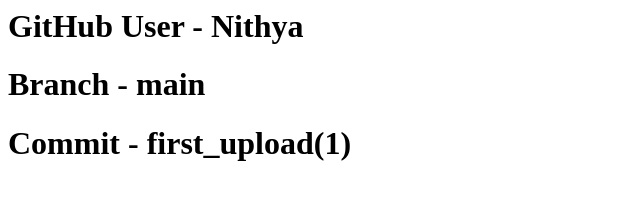
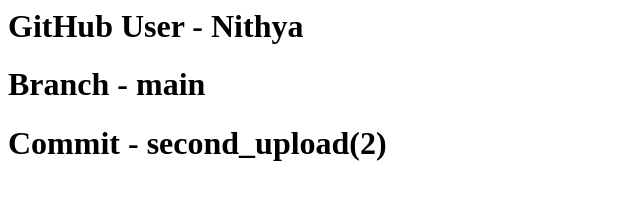
Before and after one commit to nithyanaga-commits/first_design, a plain HTML site: page index.html in a window 1280 px wide. Shown: the whole page, without its empty margins (0-640 px from the left). Drawn offline with Linux system fonts and the light colour scheme.

Commit message:
second commit

```diff
--- a/index.html
+++ b/index.html
@@ -1,3 +1,3 @@
 <h1>GitHub User - Nithya</h1>
 <h1>Branch - main</h1>
-<h1>Commit - first_upload(1)</h1>
+<h1>Commit - second_upload(2)</h1>
```
